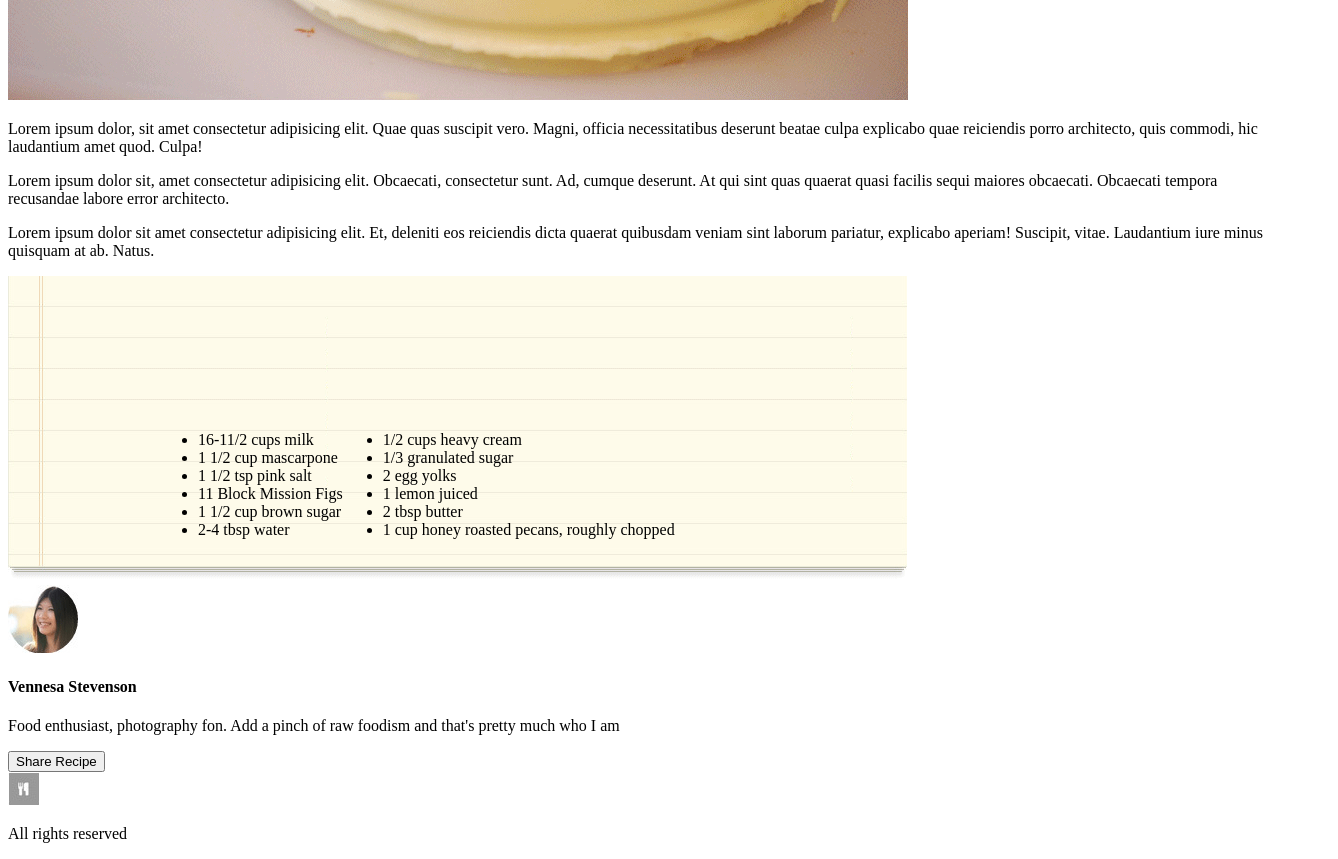
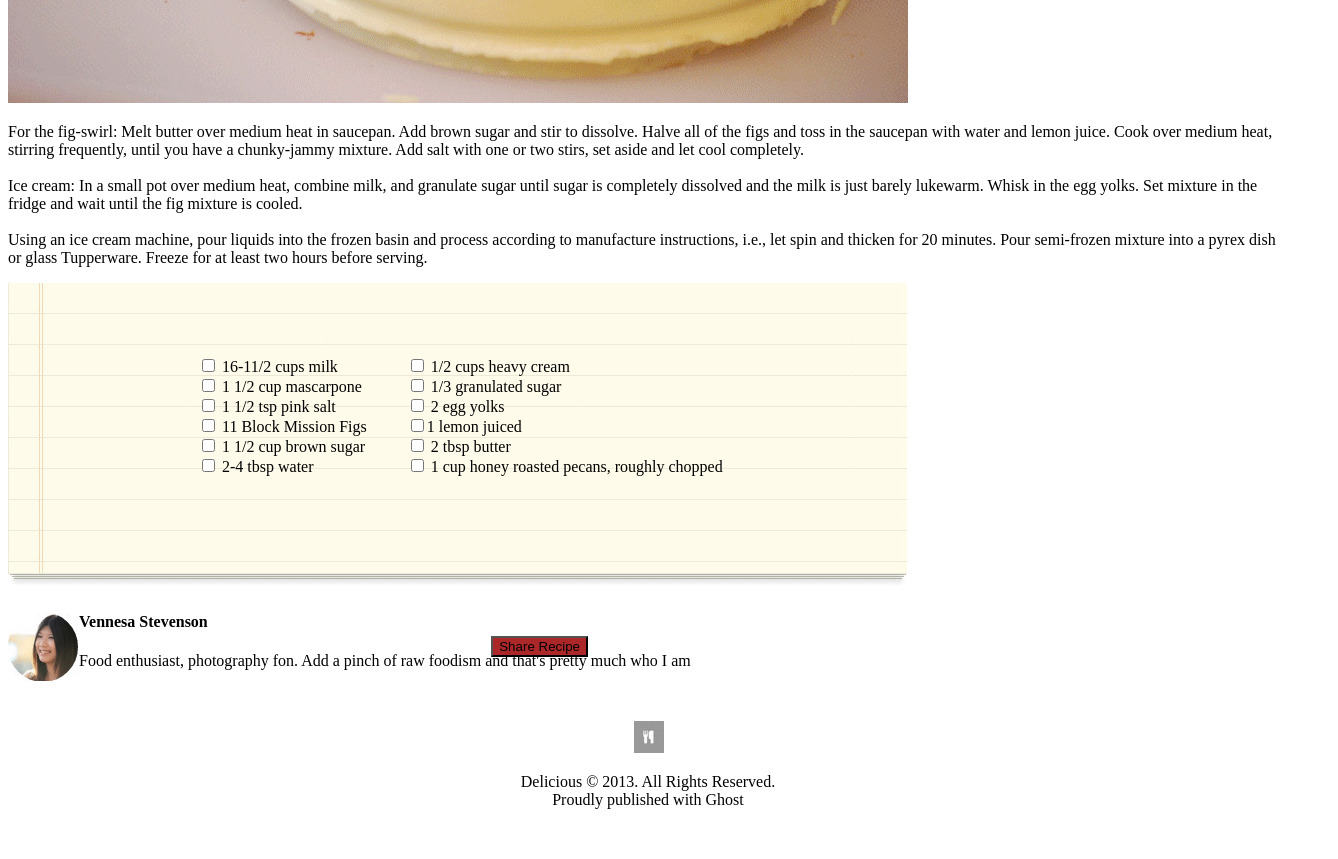
Before and after one commit to ibrahemrass/chocolate-pizza-1, a plain HTML site: page index.html in a window 1280 px wide. Shown: the part 720-1579 px from the top of the page, 1338 px wide, since content can reach past the window. After the commit the page ends 1545 px from the top, so only its background shows below. Drawn offline with Linux system fonts and the light colour scheme.

Commit message:
update css

```diff
--- a/css/style.css
+++ b/css/style.css
@@ -1,39 +1,60 @@
 
-*{
-    box-sizing: border-box;
-}
 body{
     width: 100%;
 }
-nav ul li {
+header nav ul li {
     display: inline-block;
 }
 header nav ul{
     float:right;
-    margin: right 50px;;
+    margin-right: 50px;
     margin-top: -100px;
-
-
 }
-
-
 .listImg{
     position: relative;
 }
 .list{
     position: absolute;
-    bottom: 30px;
     left: 30px;
-    margin-left:120px;
-
+    margin-left: 120px;
+    bottom: 100px;
 }
 .list1{
     float: left;
 }
-header img {
+header img{
     float: left;
 }
-
-footer img {
-
+main section img{
+float: left;
 }
+main section button{
+    position: relative;
+    float:right;
+    right:700px;
+    bottom: 50px;
+}
+footer{
+    position: relative;
+    text-align: center;
+    margin-top: 50px;
+}
+button{
+    background-color: rgb(172, 40, 40);
+}
+main ul li{
+    list-style-type: none;
+}
+body header h4{
+    position: relative;
+    top:-20px;
+    left:50px;
+    color: gray;
+}
+header h1{
+    font-family: 'Kaushan Script', cursive;
+font-family: 'Lobster', cursive;
+}
+main h5{
+    color:gray;
+}
--- a/index.html
+++ b/index.html
@@ -6,16 +6,14 @@
     <meta name="viewport" content="width=device-width, initial-scale=1.0">
     <title>Chocolate Pizza</title>
     <link rel="stylesheet" href="css/style.css">
+    <link rel="preconnect" href="https://fonts.gstatic.com">
+<link href="https://fonts.googleapis.com/css2?family=Kaushan+Script&family=Lobster&display=swap" rel="stylesheet">
 </head>
 <body>
     <header>
-        <div class="logo">
-     <ul>
         <img src="img/logo.png" >
         <h1 class="">Delicious</h1>
-        <h4>THE BEST BLOG ON THE WEB</h4>
-    </ul>
-    </div>
+      <h4>THE BEST BLOG ON THE WEB</h4>
         <nav>
             <ul>
                 <li>
@@ -44,32 +42,28 @@
         </h5>
         <img src="img/choco-pizza.png" alt="">
         <p>
-            Lorem ipsum dolor, sit amet consectetur adipisicing elit. Quae quas suscipit vero. Magni, officia necessitatibus deserunt beatae culpa explicabo quae reiciendis porro architecto, quis commodi, hic laudantium amet quod. Culpa!
-             </p>
-        <p>
-            Lorem ipsum dolor sit, amet consectetur adipisicing elit. Obcaecati, consectetur sunt. Ad, cumque deserunt. At qui sint quas quaerat quasi facilis sequi maiores obcaecati. Obcaecati tempora recusandae labore error architecto.
-        </p>
-        <p>
-            Lorem ipsum dolor sit amet consectetur adipisicing elit. Et, deleniti eos reiciendis dicta quaerat quibusdam veniam sint laborum pariatur, explicabo aperiam! Suscipit, vitae. Laudantium iure minus quisquam at ab. Natus.
+            For the fig-swirl: Melt butter over medium heat in saucepan. Add brown sugar and stir to dissolve. Halve all of the figs and toss in the saucepan with water and lemon juice. Cook over medium heat, stirring frequently, until you have a chunky-jammy mixture. Add salt with one or two stirs, set aside and let cool completely.<br><br>
+            Ice cream: In a small pot over medium heat, combine milk, and granulate sugar until sugar is completely dissolved and the milk is just barely lukewarm. Whisk in the egg yolks. Set mixture in the fridge and wait until the fig mixture is cooled.<br><br>
+            Using an ice cream machine, pour liquids into the frozen basin and process according to manufacture instructions, i.e., let spin and thicken for 20 minutes. Pour semi-frozen mixture into a pyrex dish or glass Tupperware. Freeze for at least two hours before serving.
         </p>
         <div class="listImg">
         <img src="img/list-bg.png" alt="">
         <div class="list">
         <ul class="list1">
-            <li>16-11/2 cups milk </li>
-            <li>1 1/2 cup mascarpone </li>
-            <li>1 1/2 tsp pink salt </li>
-            <li>11 Block Mission Figs</li>
-            <li>1 1/2 cup brown sugar </li>
-            <li>2-4 tbsp water </li>
+            <li> <input type="checkbox"> 16-11/2 cups milk </li>
+            <li> <input type="checkbox"> 1 1/2 cup mascarpone </li>
+            <li> <input type="checkbox"> 1 1/2 tsp pink salt </li>
+            <li> <input type="checkbox"> 11 Block Mission Figs</li>
+             <li> <input type="checkbox"> 1 1/2 cup brown sugar </li>
+              <li> <input type="checkbox"> 2-4 tbsp water </li>
         </ul>
         <ul class="list1">
-            <li> 1/2 cups heavy cream</li>
-             <li>1/3 granulated sugar </li>
-              <li>2 egg yolks </li>
-               <li>1 lemon juiced </li>
-                 <li>2 tbsp butter </li>
-                  <li>1 cup honey roasted pecans, roughly chopped </li>
+            <li> <input type="checkbox"> 1/2 cups heavy cream</li>
+              <li> <input type="checkbox"> 1/3 granulated sugar </li>
+               <li> <input type="checkbox"> 2 egg yolks </li>
+                <li><input type="checkbox">1 lemon juiced </li>
+                 <li><input type="checkbox"> 2 tbsp butter </li>
+                  <li> <input type="checkbox"> 1 cup honey roasted pecans, roughly    chopped </li>
         </ul>
     </div>
     </div>
@@ -82,7 +76,8 @@
     </main>
     <footer>
         <img src="img/small-logo.png" alt="">
-        <p>All rights reserved</p>
+        <p>Delicious © 2013. All Rights Reserved.<br>
+            Proudly published with Ghost</p>
     </footer>
 </body>
 </html>
```
